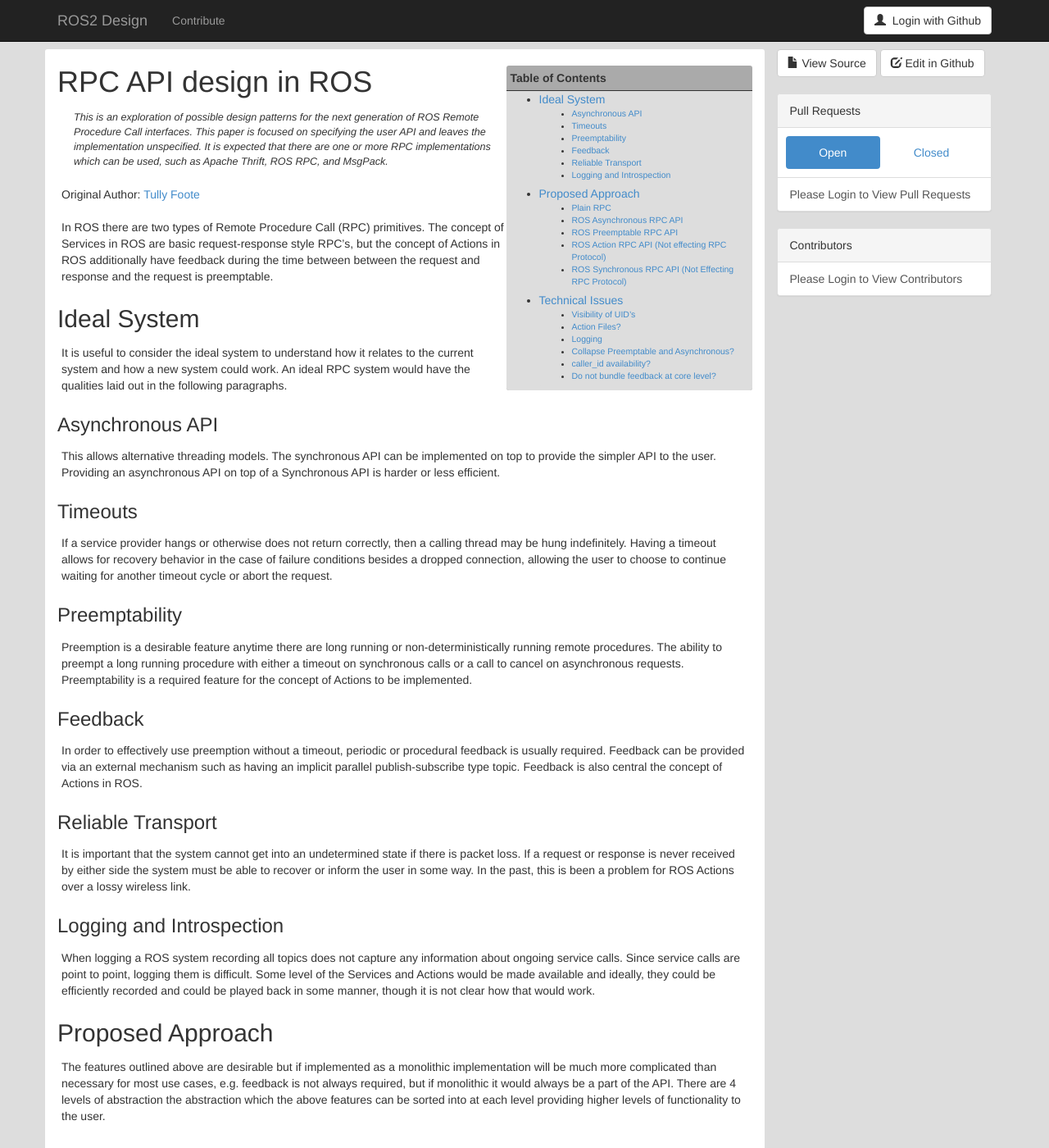
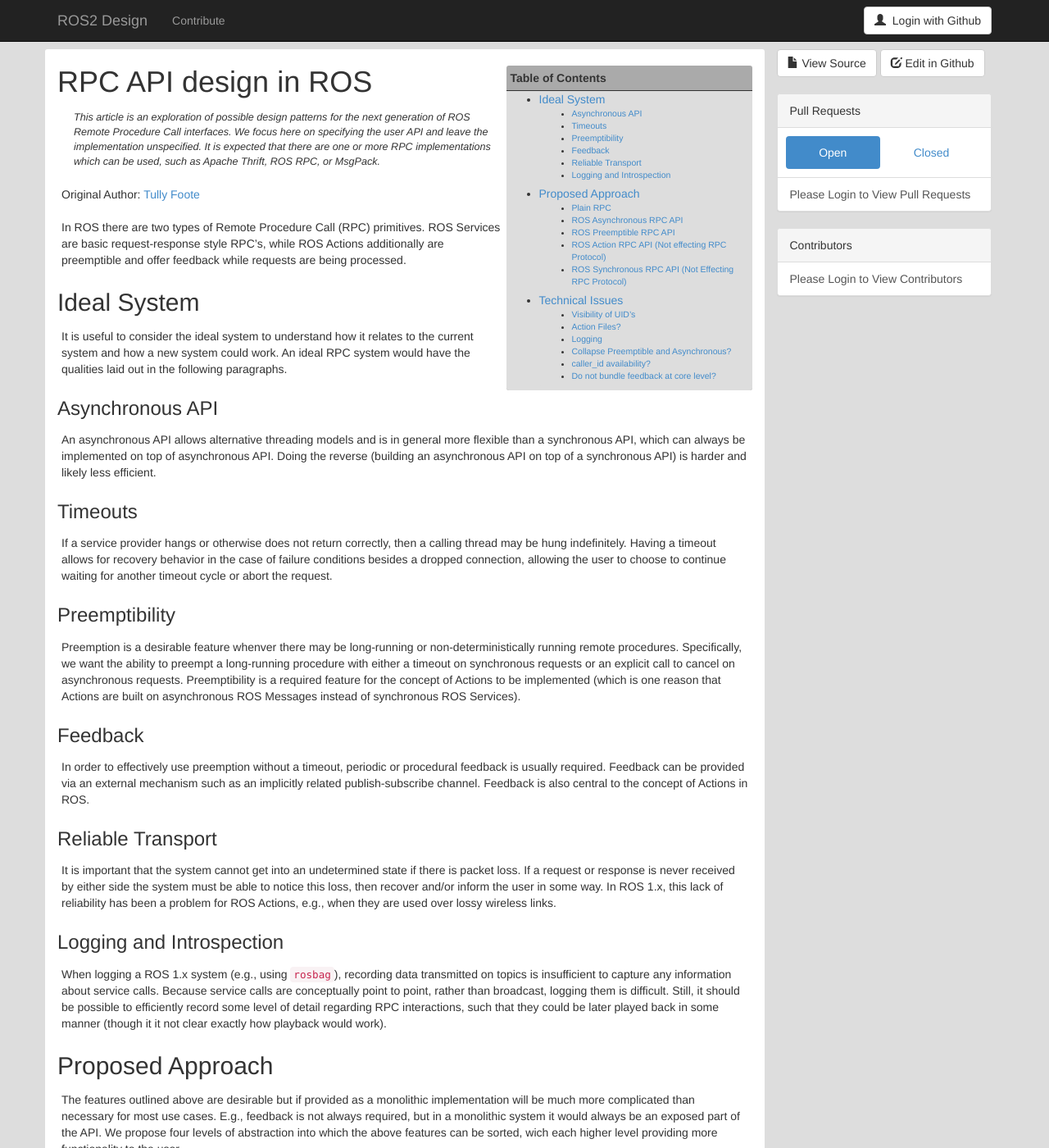
Before and after one commit to ros2/design, a Jekyll site: the page built from articles/50_ros_rpc_design.md, in a window 1280 px wide and 1400 px high. Shown: the whole window at 82% size. Built offline with Jekyll 4.4.1, drawn with Linux system fonts in a browser that asks for light colours; nearby versions of some CDN libraries; some of the changed text lies outside the part shown.

Commit message:
Tweaks to Tully's RPC article.

```diff
--- a/articles/50_ros_rpc_design.md
+++ b/articles/50_ros_rpc_design.md
@@ -3,9 +3,9 @@
 title: RPC API design in ROS
 permalink: articles/ros_rpc.html
 abstract:
-  This is an exploration of possible design patterns for the next generation of ROS Remote Procedure Call interfaces.
-  This paper is focused on specifying the user API and leaves the implementation unspecified.
-  It is expected that there are one or more RPC implementations which can be used, such as Apache Thrift, ROS RPC, and MsgPack.
+  This article is an exploration of possible design patterns for the next generation of ROS Remote Procedure Call interfaces.
+  We focus here on specifying the user API and leave the implementation unspecified.
+  It is expected that there are one or more RPC implementations which can be used, such as Apache Thrift, ROS RPC, or MsgPack.
 author: '[Tully Foote](https://github.com/tfoote)'
 published: true
 ---
@@ -22,7 +22,7 @@
 Original Author: {{ page.author }}
 
 In ROS there are two types of Remote Procedure Call (RPC) primitives.
-The concept of Services in ROS are basic request-response style RPC's, but the concept of Actions in ROS additionally have feedback during the time between between the request and response and the request is preemptable.
+ROS Services are basic request-response style RPC's, while ROS Actions additionally are preemptible and offer feedback while requests are being processed.
 
 ## Ideal System
 
@@ -31,75 +31,76 @@
 
 ### Asynchronous API
 
-This allows alternative threading models.
-The synchronous API can be implemented on top to provide the simpler API to the user.
-Providing an asynchronous API on top of a Synchronous API is harder or less efficient.
+An asynchronous API allows alternative threading models and is in general
+more flexible than a synchronous API, which can always be implemented on
+top of asynchronous API.  Doing the reverse (building an asynchronous API
+on top of a synchronous API) is harder and likely less efficient.
 
 ### Timeouts
 
 If a service provider hangs or otherwise does not return correctly, then a calling thread may be hung indefinitely.
 Having a timeout allows for recovery behavior in the case of failure conditions besides a dropped connection, allowing the user to choose to continue waiting for another timeout cycle or abort the request.
 
-### Preemptability
+### Preemptibility
 
-Preemption is a desirable feature anytime there are long running or non-deterministically running remote procedures.
-The ability to preempt a long running procedure with either a timeout on synchronous calls or a call to cancel on asynchronous requests.
-Preemptability is a required feature for the concept of Actions to be implemented.
+Preemption is a desirable feature whenver there may be long-running or non-deterministically running remote procedures.
+Specifically, we want the ability to preempt a long-running procedure with either a timeout on synchronous requests or an explicit call to cancel on asynchronous requests.
+Preemptibility is a required feature for the concept of Actions to be implemented (which is one reason that Actions are built on asynchronous ROS Messages instead of synchronous ROS Services).
 
 ### Feedback
 
 In order to effectively use preemption without a timeout, periodic or procedural feedback is usually required.
-Feedback can be provided via an external mechanism such as having an implicit parallel publish-subscribe type topic.
-Feedback is also central the concept of Actions in ROS.
+Feedback can be provided via an external mechanism such as an implicitly related publish-subscribe channel.
+Feedback is also central to the concept of Actions in ROS.
 
 ### Reliable Transport
 
 It is important that the system cannot get into an undetermined state if there is packet loss.
-If a request or response is never received by either side the system must be able to recover or inform the user in some way.
-In the past, this is been a problem for ROS Actions over a lossy wireless link.
+If a request or response is never received by either side the system must be able to notice this loss, then recover and/or inform the user in some way.
+In ROS 1.x, this lack of reliability has been a problem for ROS Actions, e.g., when they are used over lossy wireless links.
 
 ### Logging and Introspection
 
-When logging a ROS system recording all topics does not capture any information about ongoing service calls.
-Since service calls are point to point, logging them is difficult.
-Some level of the Services and Actions would be made available and ideally, they could be efficiently recorded and could be played back in some manner, though it is not clear how that would work.
+When logging a ROS 1.x system (e.g., using `rosbag`), recording data transmitted on topics is insufficient to capture any information about service calls.
+Because service calls are conceptually point to point, rather than broadcast, logging them is difficult.
+Still, it should be possible to efficiently record some level of detail regarding RPC interactions, such that they could be later played back in some manner (though it it not clear exactly how playback would work).
 
 ## Proposed Approach
 
-The features outlined above are desirable but if implemented as a monolithic implementation will be much more complicated than necessary for most use cases, e.g. feedback is not always required, but if monolithic it would always be a part of the API.
-There are 4 levels of abstraction the abstraction which the above features can be sorted into at each level providing higher levels of functionality to the user.
+The features outlined above are desirable but if provided as a monolithic implementation will be much more complicated than necessary for most use cases.  E.g., feedback is not always required, but in a monolithic system it would always be an exposed part of the API.
+We propose four levels of abstraction into which the above features can be sorted, wich each higher level providing more functionality to the user.
 
 ![ROS RPC Higherarchy](/img/ros_rpc_design/rpc_diagram.png)
 
 ### Plain RPC
 
-The Plain RPC is expected to be able to be leveraged from one or more externally developed RPC libraries.
+The Plain RPC API is expected to be able to be leveraged from one or more externally developed RPC libraries.
 We expect several libraries to meet the minimum requirements and aim to make them interchangeable.
 
 ### ROS Asynchronous RPC API
 
 The ROS Asynchronous RPC API will provide the lowest level of abstraction.
-It will provide a callback based API with a timeout.
-It will utilize the core Plain RPC libraries to do the communication as well as provide reliable communications either by leveraging the Plain RPC’s capabilities or providing a layer on top of them with message acknowledgments.
+It will provide a callback-based API with a timeout.
+It will utilize the Plain RPC API to do the communication as well as provide reliable communications either by leveraging the Plain RPC's capabilities or providing a layer on top of them with message acknowledgments.
 
 For logging/introspection purposes the RPC Server instance might publish all incoming requests and outgoing responses on topics inside the namespace of the service.
 
-### ROS Preemptable RPC API
+### ROS Preemptible RPC API
 
-The ROS preemptable RPC API will extend the Asynchronous API to enable preempting of a RPC in progress using a UID.
+The ROS preemptible RPC API will extend the Asynchronous API to enable preemption of an RPC in progress using a UID.
 This UID will be provided by the initial request method.
 
 ### ROS Action RPC API (Not effecting RPC Protocol)
 
 The feedback topic can be isolated to a separate topic, which avoids integrating the feedback into the core RPC implementation.
-The ROS Action RPC API will extend the preemptable RPC API to provide a feedback channel via published ROS topic.
-This can be built on top of the preemptable RPC API with the PubSub API thus isolating it from the RPC design.
+The ROS Action RPC API will extend the preemptible RPC API to provide a feedback channel via published ROS topic.
+This can be built on top of the preemptible RPC API with the PubSub API thus isolating it from the RPC design.
 
 ### ROS Synchronous RPC API (Not Effecting RPC Protocol)
 
-For each of the above Asynchronous APIs a thin wrapper can be built on top to provide a single function based interface for ease of use.
+For each of the above Asynchronous APIs a thin wrapper can be built on top to provide a single function-based interface for ease of use.
 It will block until a response is returned or the timeout is reached.
-If wrapping a preemptable RPC it will both timeout on the user side as well as preempt the remote side.
+If wrapping a preemptible RPC, it will both timeout on the user side as well as preempt the remote side.
 This will just be a thin layer on top of the Asynchronous API requiring no additional features of the core RPC protocol.
 
 ## Technical Issues
@@ -108,12 +109,12 @@
 
 ### Visibility of UID's
 
-UID’s are generally necessary for asynchronous communications to pair the requests and the responses.
+UID's are generally necessary for asynchronous communications to pair the requests and the responses.
 There are possible ways to build this without a UID embedded in the data type, however it will require some level of heuristics to do data association.
 
-There are two options to either require the user to embed the UID into the message, or add those fields during message generation time.
-It is unclear how this affects the user's ability to introspect the messages?
-This also introduces issues when trying to record and potentially playback Service or Actions.
+There are two options: (i) require the user to embed the UID into the message, or (ii) add those fields automatically at message-generation time.
+It is unclear how this choice affects the user's ability to introspect the messages.
+This also introduces issues when trying to record and potentially play back Service or Actions.
 
 ### Action Files?
 
@@ -128,26 +129,26 @@
 
 Logging of RPCs is still valuable for debugging and introspection.
 It would be valuable to have a view of events that happened in sequence as well as their content.
-It should be possible to associate recorded request and response pairs.
-Which raises the question about how to embed this association without significantly affecting the user's API.
+It should be possible to associate recorded request and response pairs,
+which raises the question of how to embed this association without significantly affecting the user's API.
 
-This is a generic issue with logging and effects potentially all logging and should be captured in a separate white paper.
+This is a generic issue with logging and affects potentially all logging and should be captured in a separate article.
 It might be possible to pad communications with debugging data.
 
-The above UID’s may be only locally unique (client specific for instance).
-For logging UID’s need to be unique within the entire ROS instance for debugging.
+The above UID's may be only locally unique (client-specific for instance).
+For logging, UID's need to be unique within the entire ROS instance to support debugging.
 
-### Collapse Preemptable and Asynchronous?
+### Collapse Preemptible and Asynchronous?
 
 These two types are very similar and limiting the variants on the API might be easier for the user.
-If the UID must be generated/embedded into the protocol.
-Then it should be embedded into all calls, which will help with logging.
-For the non-preemptable case the implementation can simply not instantiate the state machine and preemption mechanisms.
+If the UID must be generated/embedded into the protocol,
+then it should be embedded into all calls, which will help with logging.
+For the non-preemptible case the implementation can simply not instantiate the state machine and preemption mechanisms.
 
 ### caller_id availability?
 
 There are use cases when the concept of `caller_id` is valuable.
-Users of ROS Actions would sometimes use it to provide connection based information.
+Users of ROS Actions would sometimes use it to provide connection-based information.
 By default the anonymous publish-subscribe mechanism is to not provide the `caller_id`.
 In the current implementation the `caller_id` is actually the node name, which is ambiguous in cases like nodelets.
 Providing a mechanism for declaring the `caller_id` might be helpful, but would require a lot of tools to parameterize and remap in order to gain the full benefit.
```
